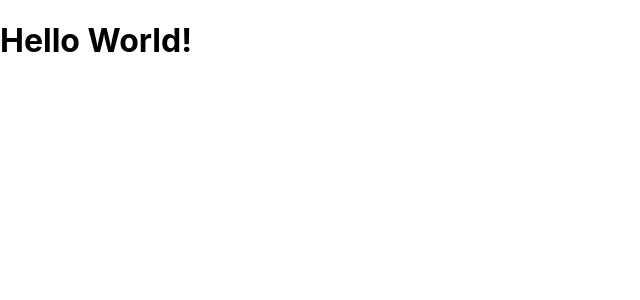
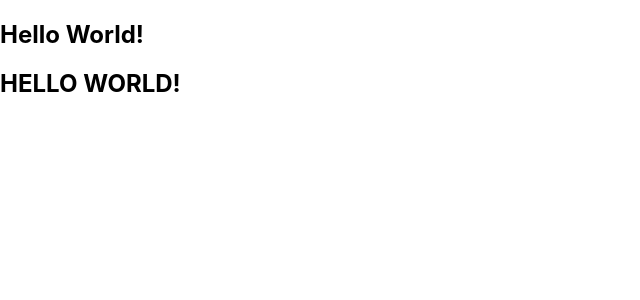
Before and after one commit to GuilhermeMacedo21/Treino-ACCT, a React (Create React App) app in the folder introducao-ao-react/: page / in a window 1280 px wide. Shown: the top 300 px of the page, without its empty margins (0-640 px from the left). Built offline with nearby package versions, Linux system fonts and the light colour scheme.

Commit message:
2 Hello World - UpperCase

```diff
--- a/introducao-ao-react/src/App.js
+++ b/introducao-ao-react/src/App.js
@@ -1,9 +1,14 @@
 import logo from './logo.svg';
 import './App.css';
 
+const helloWorld = "Hello World!"
+
 function App() {
   return (
-    <h1>Hello World!</h1>
+    <>
+    <h2>{helloWorld}</h2>
+    <h2>{helloWorld.toUpperCase()}</h2>
+    </>
   );
 }
 
```
